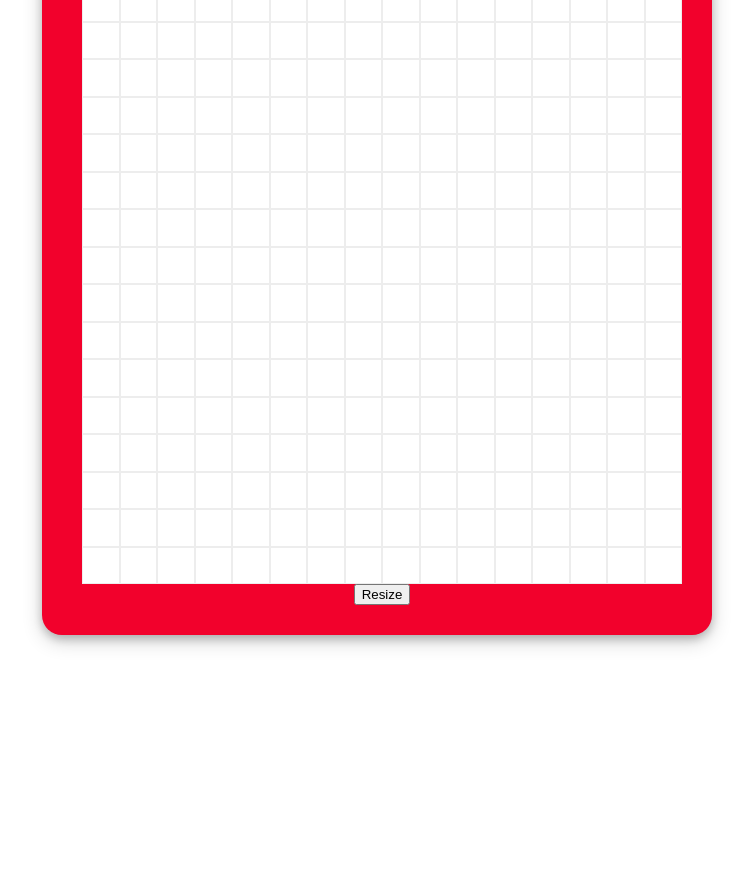
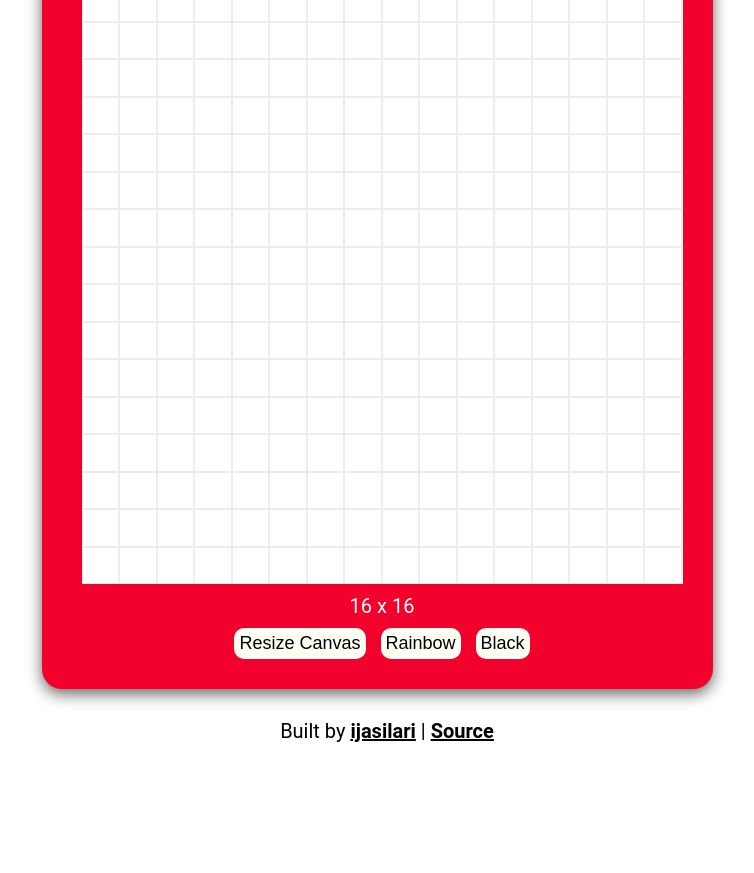
Before and after one commit to ijasilari/etchaSketch, a plain HTML site: page index.html in a window 1280 px wide. Shown: the part 136-1009 px from the top of the page, without its empty margins (263-1017 px from the left). Before the commit the page ends 800 px from the top, so only its background shows below. Drawn offline with Linux system fonts and the light colour scheme.

Commit message:
All basic functionality is complete

```diff
--- a/index.html
+++ b/index.html
@@ -11,8 +11,17 @@
     <div class="padBorder">
         <p class="padHeading">Etch-a-sketch</p>
         <div class="gridContainer"></div>
-        <button type="button" id="resizeBtn" onclick="resizeGrid()">Resize</button>
+        <p id="sizeHeader"></p>
+        <div class="btnContainer">
+            <button type="button" class="btn" onclick="resizeGrid()">Resize Canvas</button>
+            <button class="btn" onclick="setRainbow()">Rainbow</button>
+            <button class="btn" onclick="setBlack()">Black</button>
+        </div>
+
     </div>
+    <footer>
+        <p>Built by <a href="https://github.com/ijasilari">ijasilari</a> | <a href="https://github.com/ijasilari/etchaSketch">Source</a></p>
+    </footer>
 
 
 </body>
--- a/script.js
+++ b/script.js
@@ -1,5 +1,38 @@
 const gridContainer = document.querySelector('.gridContainer');
+const sizeHeader = document.querySelector('#sizeHeader');
 let divWidth = 30;
+let rainbow = false;
+
+//Adds draw effect on all divs
+const setColor = () => {
+    let R = 0;
+    let B = 0;
+    let G = 0;
+
+    const divs = document.querySelectorAll('.gridDiv');
+    divs.forEach((div) => {
+        div.addEventListener('mouseenter', () => {
+            if(rainbow){
+                R = Math.floor(Math.random() * 256);
+                B = Math.floor(Math.random() * 256);
+                G = Math.floor(Math.random() * 256);
+                div.style.backgroundColor = `rgb(${R}, ${G},${B})`;
+            }else{
+                div.style.backgroundColor = "black";
+            }
+
+        })
+    })
+}
+
+const setRainbow = () => {
+    rainbow = true;
+    setColor();
+}
+const setBlack = () => {
+    rainbow = false;
+    setColor();
+}
 
 const renderGrid = (divsPerSide) => {
 
@@ -13,18 +46,14 @@ const renderGrid = (divsPerSide) => {
         gridDiv.style.cssText = `width: ${divWidth}px; border-style: solid; border-width: 1px; box-sizing: border-box; border-color: #ededed;`;
         gridContainer.appendChild(gridDiv);
     }
+    setColor();
 
-    //Adds draw effect on all divs
-    const divs = document.querySelectorAll('.gridDiv');
-    divs.forEach((div) => {
-        div.addEventListener('mouseenter', () => {
-            div.style.backgroundColor = 'black';
-        })
-    })
+    sizeHeader.textContent = `${divsPerSide} x ${divsPerSide}`
 };
 
+
  function resizeGrid() {
-    let gridSize = prompt("Enter number of squares per side", "16");
+    let gridSize = prompt("Enter number of squares per side (0-100)", "16");
 
     if (gridSize === null || gridSize === ""){
         return;
--- a/styles.css
+++ b/styles.css
@@ -2,6 +2,7 @@ body{
     font-family: 'Roboto', sans-serif;
     margin: 0;
     background-color: #ffffff;
+    margin-bottom: 100px;
 }
 
 .padBorder{
@@ -16,12 +17,12 @@ body{
     flex-direction: column;
     align-items: center;
     justify-content: space-between;
-    box-shadow: 0 4px 8px 0 rgba(0, 0, 0, 0.2), 0 6px 20px 0 rgba(0, 0, 0, 0.19);
+    box-shadow: rgba(0, 0, 0, 0.6) 0px 5px 15px;
+    color: #fdfff4;
 }
 
 .padHeading{
     font-family: Bradley Hand, cursive;
-    color: #fdfff4;
     font-size: 60px;
     margin: 0;
 }
@@ -30,6 +31,54 @@ body{
     background-color: white;
     display: flex;
     flex-wrap: wrap;
-    width: 600px;
+    width: 601px;
     height: 600px;
 }
+
+.btn{
+    background-color: #fdfff4;
+    border-radius: 10px;
+    font-size: 18px;
+    padding: 5px;
+    border: none;
+    cursor: pointer;
+}
+
+.btn:hover{
+    background-color: rgb(233, 233, 228);
+}
+
+.btnContainer{
+    display: flex;
+    justify-content: center;
+    width: 50%;
+    gap: 15px;
+}
+
+#sizeHeader{
+    font-size: 20px;
+    margin: 10px 0;
+}
+
+footer{
+  display: flex;
+  align-items: center;
+  justify-content: center;
+  gap: 10px;
+  width: 100%;
+  padding: 10px;
+  font-size: 20px;
+}
+
+a{
+    color:black;
+    font-weight: bold;
+
+    position: relative;
+    top: 0;
+    transition: top 0.5s
+}
+a:hover{
+    top: -4px;
+    color:rgb(68, 69, 62);
+}
```
